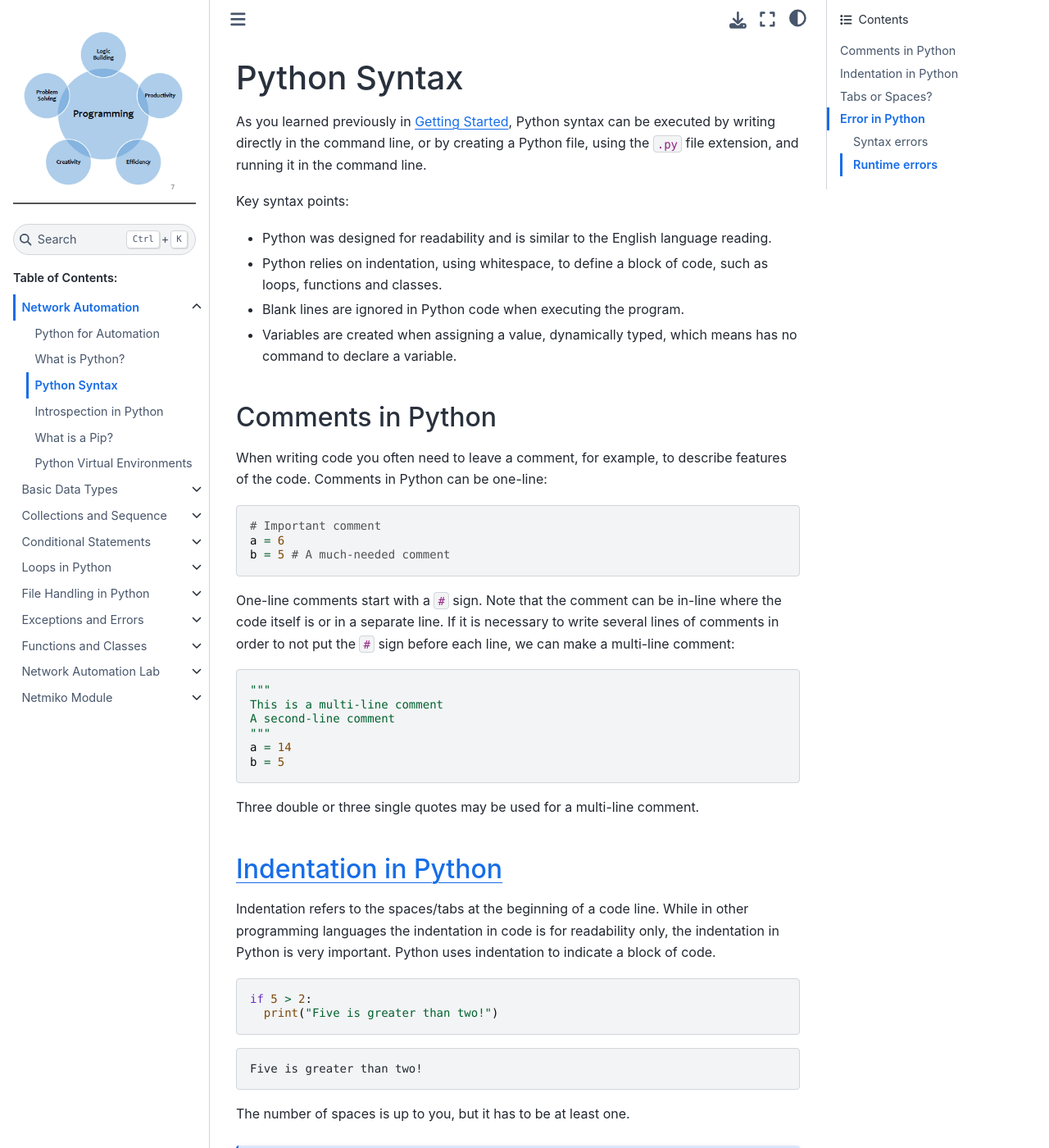
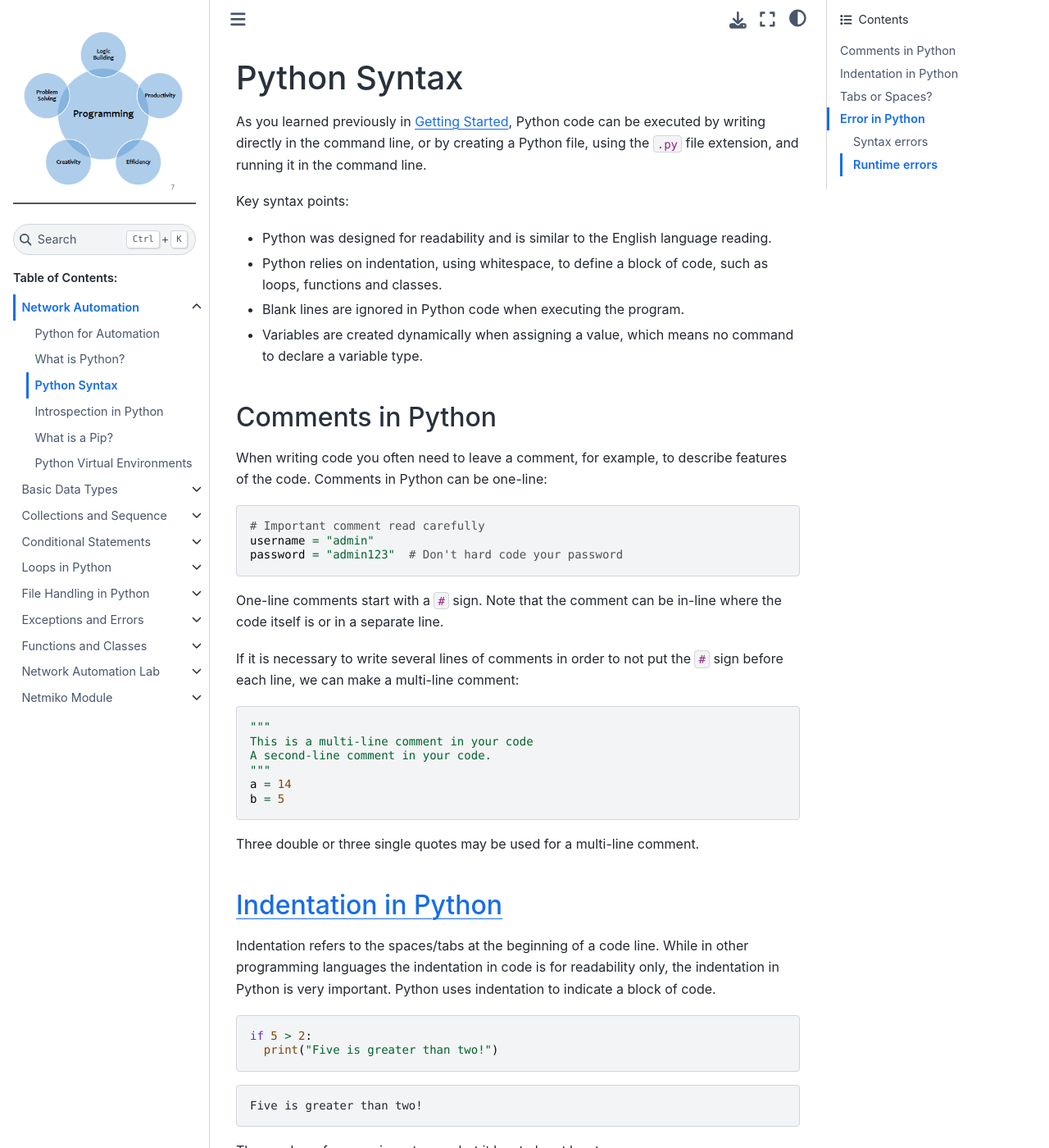
Before and after one commit to sydasif/python-book, a Sphinx documentation site: the page built from docs/source/01_introduction/03_syntax.md, in a window 1280 px wide and 1400 px high. Shown: the whole window at 82% size. Built offline with Sphinx 7.4.7 and the Sphinx Book theme 1.1.4, drawn with Linux system fonts in a browser that asks for light colours.

Commit message:
update syntax

````diff
--- a/docs/source/01_introduction/03_syntax.md
+++ b/docs/source/01_introduction/03_syntax.md
@@ -1,30 +1,32 @@
 # Python Syntax
 
-As you learned previously in {ref}`Getting Started`, Python syntax can be executed by writing directly in the command line, or by creating a Python file, using the `.py` file extension, and running it in the command line.
+As you learned previously in {ref}`Getting Started`, Python code can be executed by writing directly in the command line, or by creating a Python file, using the `.py` file extension, and running it in the command line.
 
 Key syntax points:
 
 - Python was designed for readability and is similar to the English language reading.
 - Python relies on indentation, using whitespace, to define a block of code, such as loops, functions and classes.
 - Blank lines are ignored in Python code when executing the program.
-- Variables are created when assigning a value, dynamically typed, which means has no command to declare a variable.
+- Variables are created dynamically when assigning a value, which means no command to declare a variable type.
 
 ## Comments in Python
 
 When writing code you often need to leave a comment, for example, to describe features of the code. Comments in Python can be one-line:
 
 ```py
-# Important comment
-a = 6
-b = 5 # A much-needed comment
+# Important comment read carefully
+username = "admin"
+password = "admin123"  # Don't hard code your password
 ```
 
-One-line comments start with a `#` sign. Note that the comment can be in-line where the code itself is or in a separate line. If it is necessary to write several lines of comments in order to not put the `#` sign before each line, we can make a multi-line comment:
+One-line comments start with a `#` sign. Note that the comment can be in-line where the code itself is or in a separate line.
+
+If it is necessary to write several lines of comments in order to not put the `#` sign before each line, we can make a multi-line comment:
 
 ```py
 """
-This is a multi-line comment
-A second-line comment
+This is a multi-line comment in your code
+A second-line comment in your code.
 """
 a = 14
 b = 5
````
